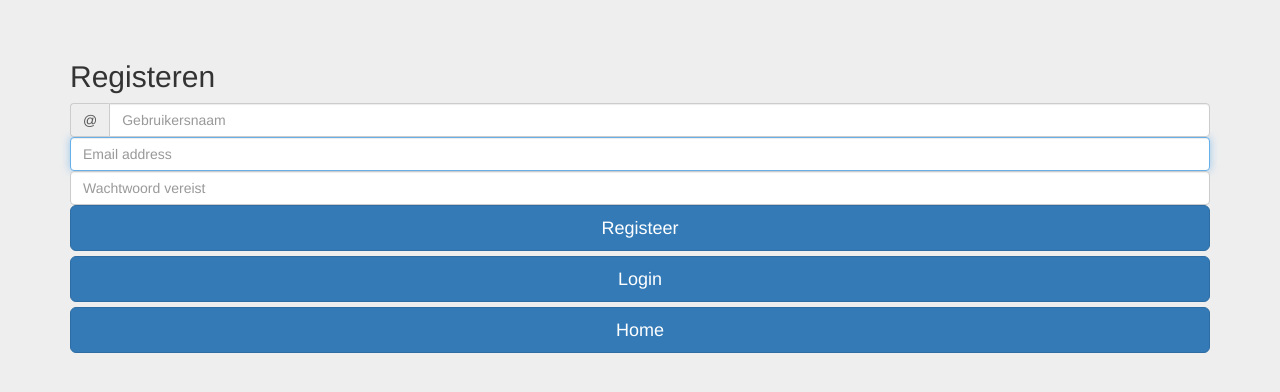
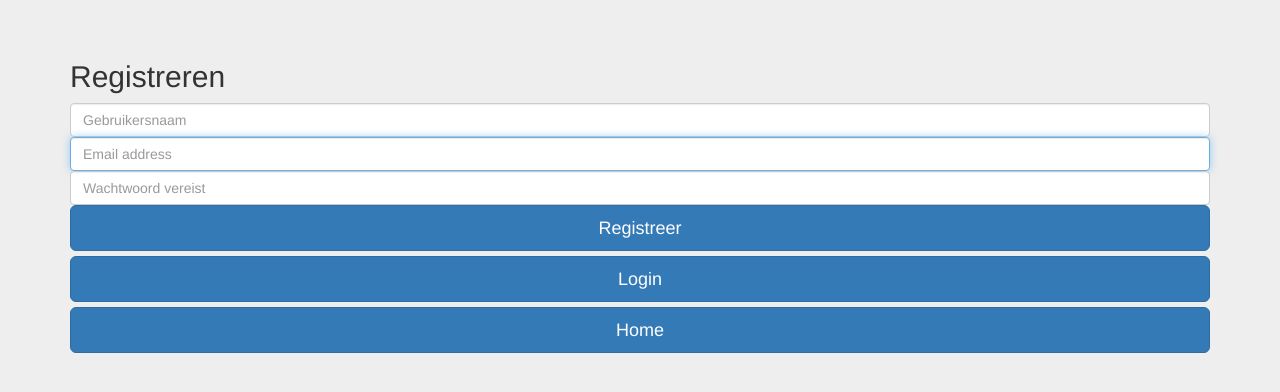
Before and after one commit to Onra77/Opdracht-week-3-Blog-database, a PHP site: page /register.php in a window 1280 px wide. Shown: the top 392 px of the page. Run offline with PHP 8.4, Linux system fonts and the light colour scheme.

Commit message:
Add files via upload

```diff
--- a/register.php
+++ b/register.php
@@ -2,16 +2,10 @@
 include_once("db.php");
 if(isset($_POST) & !empty($_POST)){
 //if(isset($_POST['submit']))  {
-
-    //$username = $_POST['username'];
     $username = mysqli_real_escape_string($db, $_POST['username']);
-
-    //$email = $_POST['email'];
     $email = mysqli_real_escape_string($db, $_POST['email']);
-
     $password = $_POST['password'];
-    //$password = md5($_POST['password']);
-
+    $password = md5($_POST['password']);
     $sql = "INSERT INTO login (username, email, password) VALUES ('$username', '$email', '$password')";
     $result = mysqli_query($db, $sql);
     if($result){
@@ -22,32 +16,26 @@
      }
    }
 ?>
-
 <!DOCTYPE html>
 <html>
 <head>
     <title>Registreren</title>
     <!-- Latest compiled and minified CSS -->
     <link rel="stylesheet" href="https://maxcdn.bootstrapcdn.com/bootstrap/3.3.7/css/bootstrap.min.css">
-
     <!-- Latest compiled and minified JavaScript -->
     <script src="http://code.jquery.com/jquery-latest.min.js" ></script>
-
     <link rel="stylesheet" type="text/css" href="styles.css">
 </head>
 <body>
     <div class="container">
         <form class="form-signing" method="POST">
-        <h2 class="form-signin-heading">Registeren</h2>
-        <div class="input-group">
-    <span class="input-group-addon" id="basic-addon1">@</span>
+            <h2 class="form-signin-heading">Registreren</h2>
             <input type="text"name="username" class="form-control" placeholder="Gebruikersnaam" required>
-    </div>
             <label for="inputEmail" class="sr-only">Email adress</label>
             <input type="email" name="email" id="inputEmail" class="form-control" placeholder="Email address" required autofocus>
             <label for="inputPassword" class="sr-only">Wachtwoord</label>
             <input type="password" name="password" id="inputPasword" class="form-control" placeholder="Wachtwoord vereist">
-        <button class="btn btn-lg btn-primary btn-block" type="submit">Registeer</button>
+            <button class="btn btn-lg btn-primary btn-block" type="submit">Registreer</button>
             <a class="btn btn-lg btn-primary btn-block" href="login.php">Login</a>
             <a class="btn btn-lg btn-primary btn-block" href="index.php">Home</a>
         </form>
--- a/style.css
+++ b/style.css
@@ -1,5 +1,5 @@
 body {
-    background-image: url("3a.jpeg");
+    background-image: url("3.jpeg");
     background-attachment: fixed;
     background-repeat: no-repeat;
     background-position:top;
```
Also changed, not shown: 3.txt (added, +21 -0 lines), del_post.php (+1 -7 lines), edit_post.php (+5 -41 lines), index.php (+11 -17 lines), login.php (+1 -13 lines), post.php (+1 -8 lines), 3.jpeg (added). Lines whose indentation alone changed are shown as unchanged.
